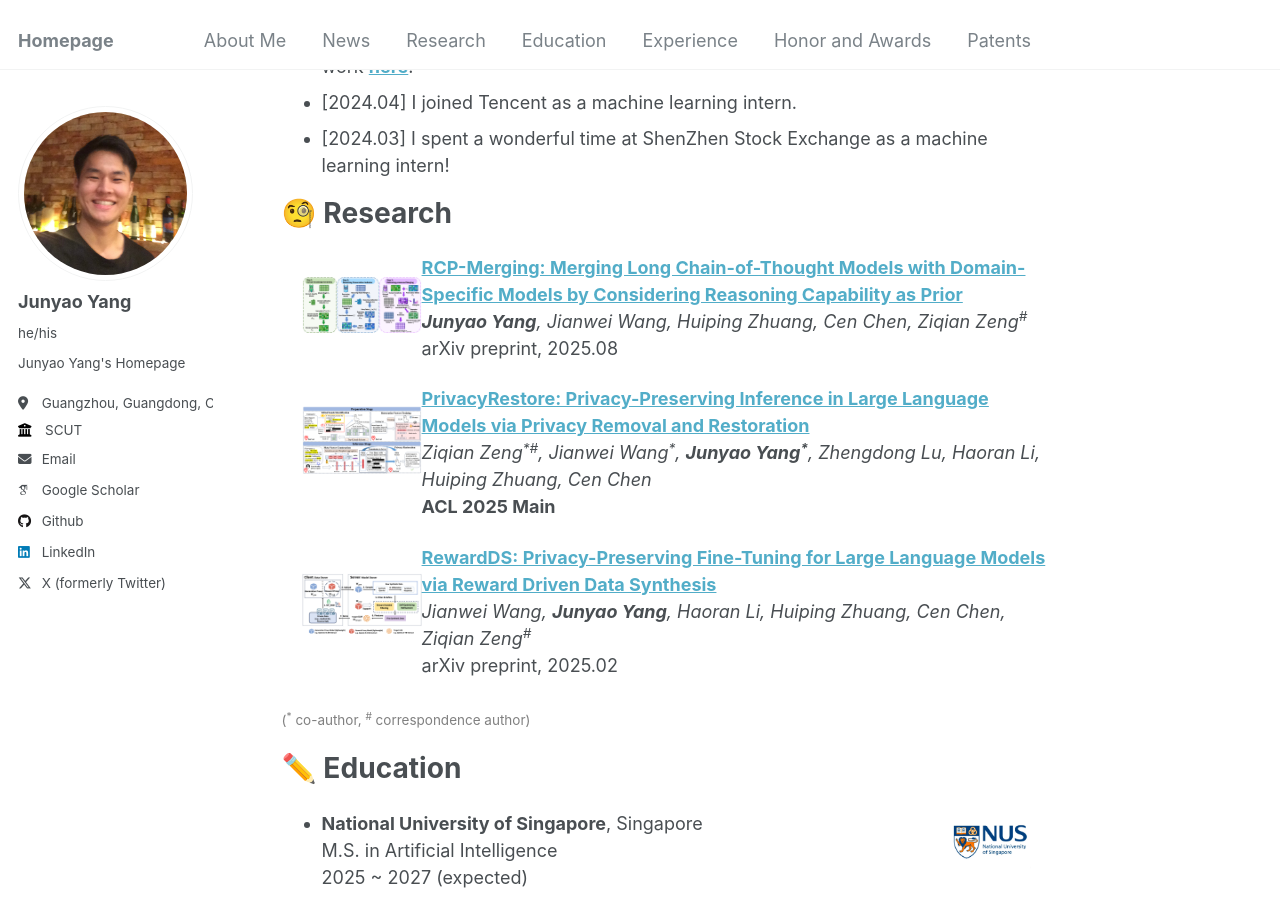
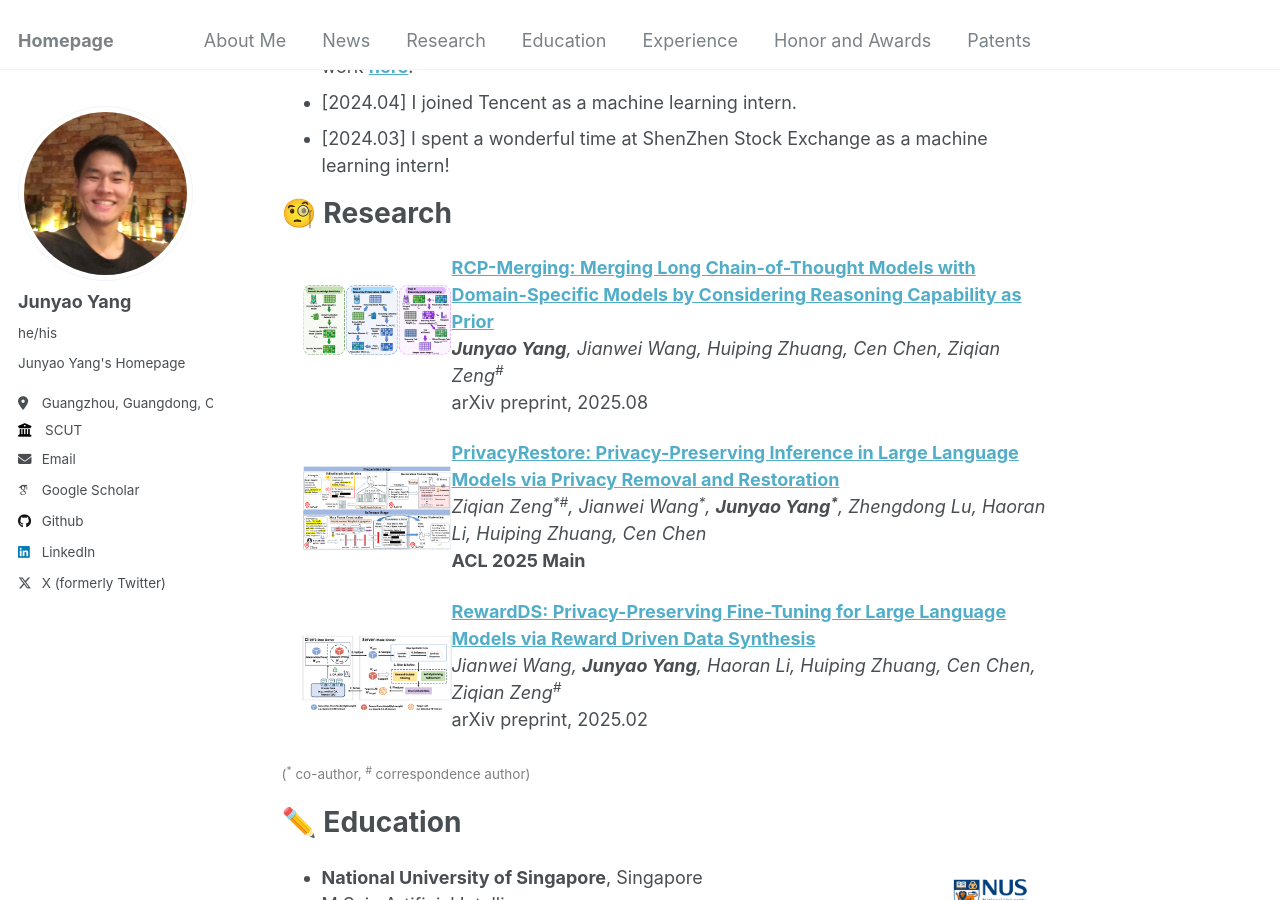
Before and after one commit to jyyang26/jyyang26.github.io, a Jekyll site: the page built from _pages/about.md, in a window 1280 px wide and 900 px high, scrolled down 1031 px. Built offline with Jekyll 4.4.1, drawn with Linux system fonts in a browser that asks for light colours; some web fonts are replaced.

Commit message:
Update about.md

```diff
--- a/_pages/about.md
+++ b/_pages/about.md
@@ -35,21 +35,27 @@
 # 🧐 Research
 
 <p>
-    <img src="images/rcp.png" alt="rcp" style="float: left; margin-left: 20px;; width: 120px; height: 120px;">
+  <a href="https://arxiv.org/abs/2508.03140">
+    <img src="images/rcp.png" alt="rcp" style="float: left; margin-left: 20px;; width: 150px; height: 150px;">
+  </a>
 </p>
 **[RCP-Merging: Merging Long Chain-of-Thought Models with Domain-Specific Models by Considering Reasoning Capability as Prior](https://arxiv.org/abs/2508.03140)**<br>
 ***Junyao Yang**, Jianwei Wang, Huiping Zhuang, Cen Chen, Ziqian Zeng<sup>\#</sup>*<br>
 arXiv preprint, 2025.08 <br>
 
 <p>
-    <img src="images/restore.png" alt="restore" style="float: left; margin-left: 20px;; width: 120px; height: 120px;">
+  <a href="https://arxiv.org/abs/2406.01394">
+    <img src="images/restore.png" alt="restore" style="float: left; margin-left: 20px;; width: 150px; height: 150px;">
+  </a>
 </p>
 **[PrivacyRestore: Privacy-Preserving Inference in Large Language Models via Privacy Removal and Restoration](https://arxiv.org/abs/2406.01394)**<br>
 *Ziqian Zeng<sup>\*\#</sup>, Jianwei Wang<sup>\*</sup>, **Junyao Yang<sup>\*</sup>**, Zhengdong Lu, Haoran Li, Huiping Zhuang, Cen Chen*<br>
 **ACL 2025 Main**<br>
 
 <p>
-    <img src="images/rewardds.png" alt="rewardds" style="float: left; margin-left: 20px;; width: 120px; height: 120px;">
+  <a href="https://arxiv.org/abs/2502.18517">
+    <img src="images/rewardds.png" alt="rewardds" style="float: left; margin-left: 20px; width: 150px; height: 150px;">
+  </a>
 </p>
 **[RewardDS: Privacy-Preserving Fine-Tuning for Large Language Models via Reward Driven Data Synthesis](https://arxiv.org/abs/2502.18517)**<br>
 *Jianwei Wang, **Junyao Yang**, Haoran Li, Huiping Zhuang, Cen Chen, Ziqian Zeng<sup>\#</sup>*<br>
```
